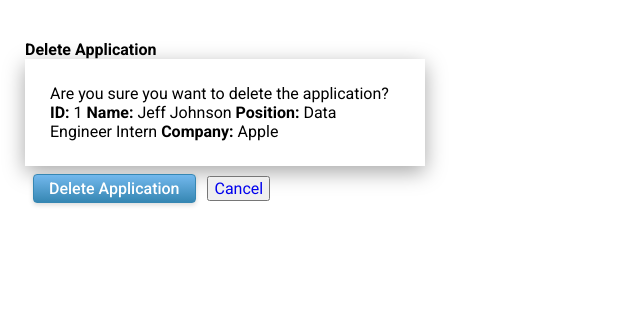
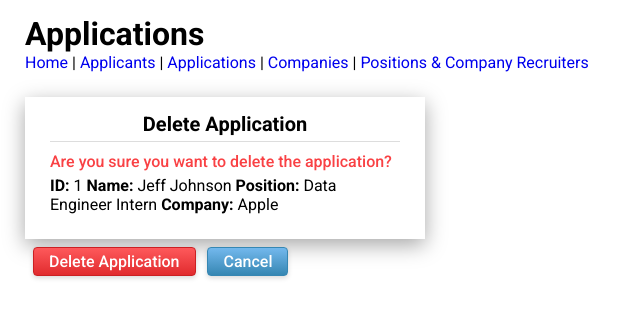
Before and after one commit to sophlil/DreamOffer, a Flask app: page /delete-application/1 in a window 1280 px wide. Shown: the top 318 px of the page, without its empty margins (0-640 px from the left). Run offline with Flask 2, Linux system fonts and the light colour scheme; data comes from the database, SQL or seed files in the repository; data that the repository does not hold is empty; some libraries are stand-ins or nearby versions.

Commit message:
edit delete form styles

```diff
--- a/static/style.css
+++ b/static/style.css
@@ -227,25 +227,29 @@ fieldset > h3 {
   color: #f94144;
 } */
 
-#deleteApplicant > fieldset > p {
+#deleteApplicant > fieldset > p,
+#deleteApplication > fieldset > p {
   font-weight: 500;
   padding-bottom: 5px;
   color: #f94144;
 }
 
-input[name="Delete_Applicant"] {
+input[name="Delete_Applicant"],
+input[name="Delete_Application"] {
   background-image: linear-gradient(#fe595b, #e12b2e);
   color: white;
   border: 1px solid #cb2023;
   box-shadow: 0 2px 5px rgba(0, 0, 0, 0.15);
 }
 
-input[name="Delete_Applicant"]:hover {
+input[name="Delete_Applicant"]:hover,
+input[name="Delete_Application"]:hover {
   background-image: linear-gradient(#fa6466, #ec3f42);
   border: 1px solid #db282b;
 }
 
-input[name="Delete_Applicant"]:active {
+input[name="Delete_Applicant"]:active,
+input[name="Delete_Application"]:active {
   background-image: linear-gradient(#fb4b4e, #d62326);
   border: 1px solid #be1a1d;
   box-shadow: 0 1px 2px rgba(0, 0, 0, 0.5);
--- a/templates/delete_applicant.j2
+++ b/templates/delete_applicant.j2
@@ -18,7 +18,7 @@
     <a href="/applicants">Applicants</a> |
     <a href="/applications">Applications</a> |
     <a href="/companies">Companies</a> |
-    <a href="/positionscompanyrecruiters">Positions & Company Recruiters</a></p>
+    <a href="/positionscompanyrecruiters">Positions & Company Recruiters</a>
 
     <!-- DELETE -->
     <div id='delete'>
--- a/templates/delete_application.j2
+++ b/templates/delete_application.j2
@@ -12,13 +12,20 @@
 </head>
 
 <body>
+    <h1>Applications</h1>
+
+    <a href="/">Home</a> |
+    <a href="/applicants">Applicants</a> |
+    <a href="/applications">Applications</a> |
+    <a href="/companies">Companies</a> |
+    <a href="/positionscompanyrecruiters">Positions & Company Recruiters</a></p>
 
     <!-- DELETE -->
     <div id='delete'>
     <!-- form for performing DELETE on an Application -->
         <form id="deleteApplication" action="/delete-application/{{data[0].applicationID}}" method="post">
-            <legend><strong>Delete Application</strong></legend>
             <fieldset>
+                <h3><strong>Delete Application</strong></h3>
                 <p>Are you sure you want to delete the application?</p>
                 <div>
                 <label><strong>ID: </strong><span>{{data[0].applicationID}}</span></label>
@@ -34,7 +41,7 @@
                 class="btn btn-primary"
                 style="margin:.5rem;"
             />
-            <a href='/applications'>
+            <a class="btn-anchor" href='/applications'>
                 <input class="btn" type="button" value="Cancel">
             </a>
         </form>
```
